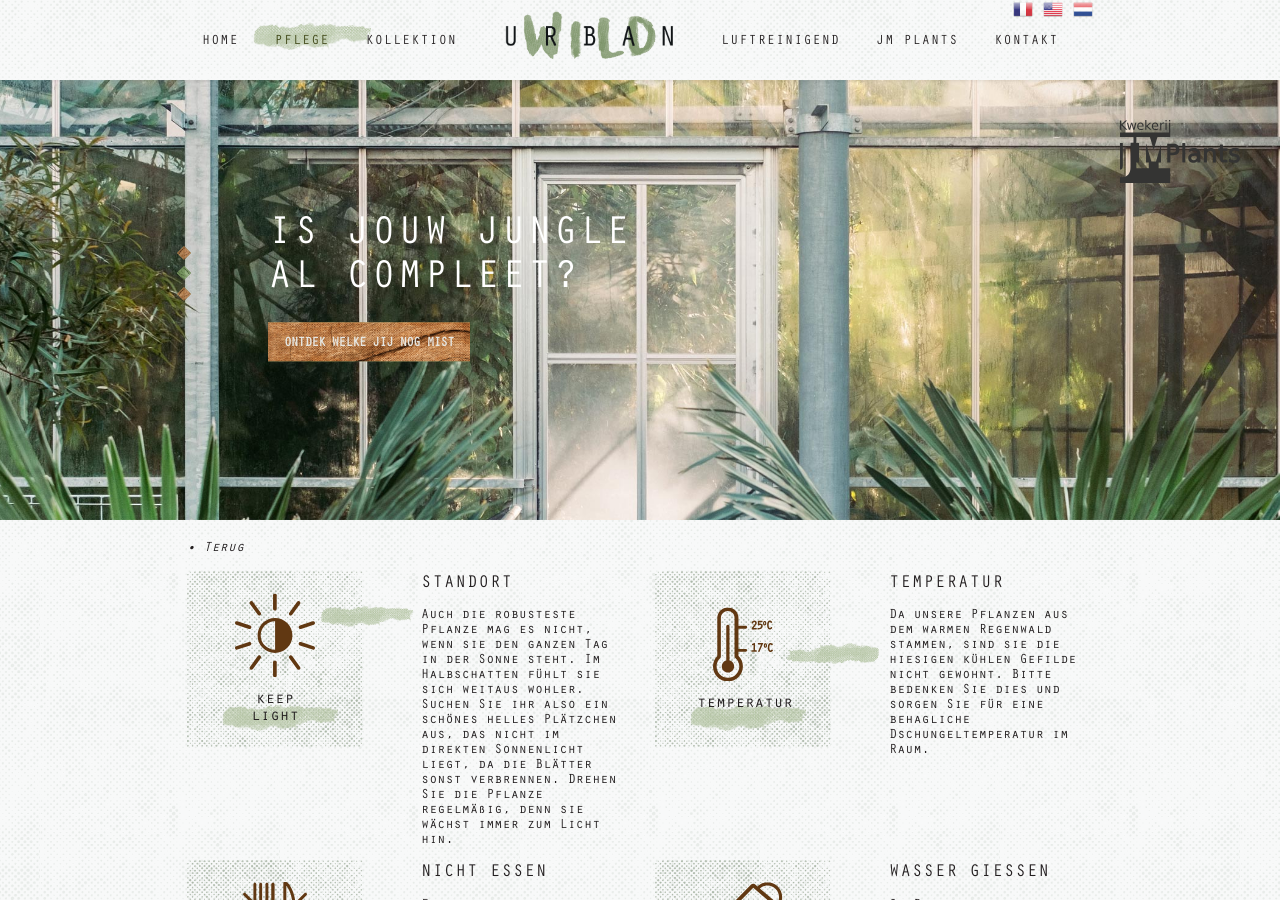
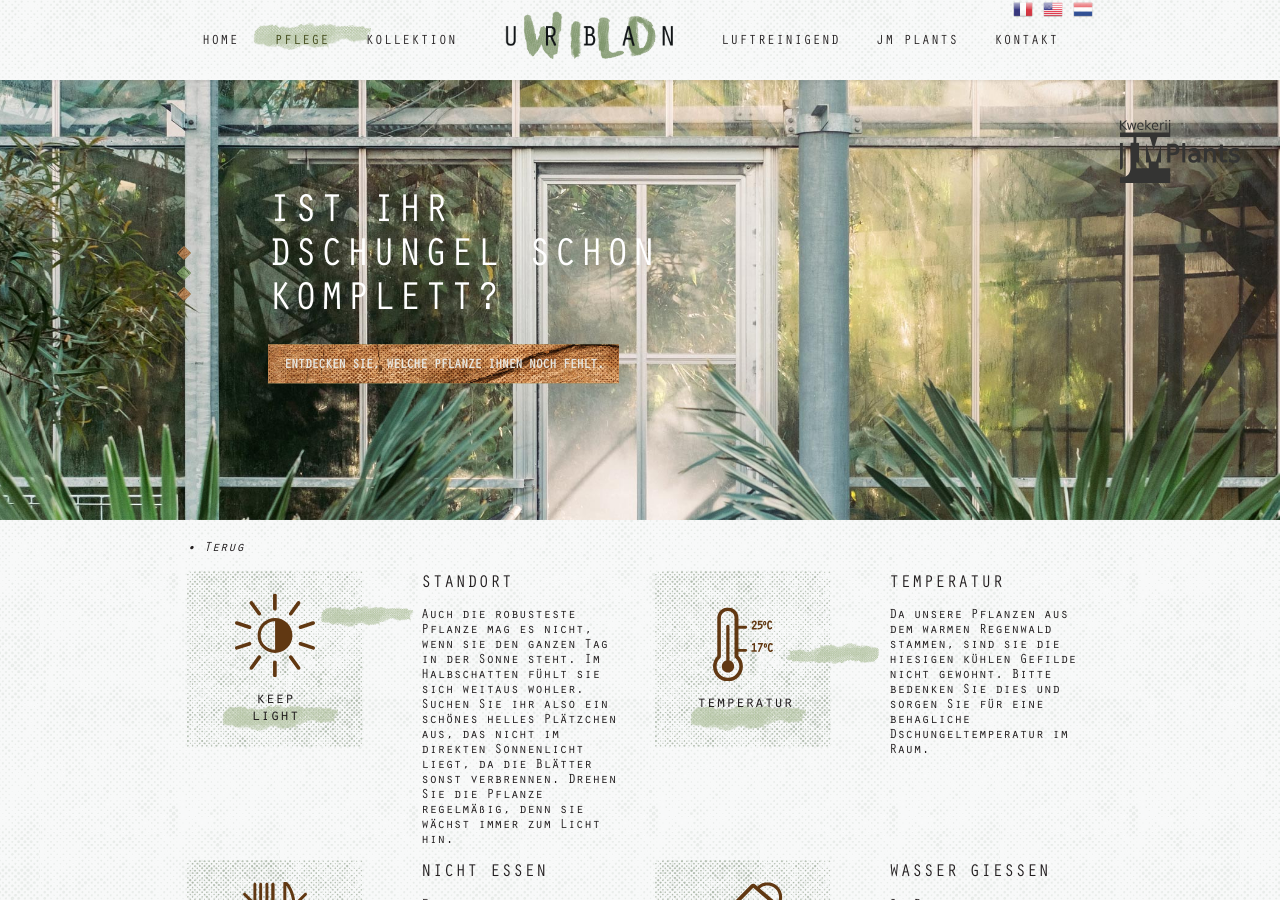
Before and after one commit to jhvanderschee/urbanwild_de, a Jekyll site: the page built from pflege/index.md, in a window 1280 px wide and 900 px high. Built offline with Jekyll 4.4.1, drawn with Linux system fonts in a browser that asks for light colours.

Commit message:
Updated 'pflege/index.md' via CloudCannon

```diff
--- a/pflege/index.md
+++ b/pflege/index.md
@@ -7,10 +7,10 @@ slider:
     text_color: light
     button_text: 'Entdecken Sie, was Pflanzen für Sie tun'
     button_link: '/#Luftreinigend'
-  - title: Is jouw jungle al compleet?
+  - title: Ist Ihr Dschungel schon komplett?
     image: /img/kasslide.jpg
     text_color: light
-    button_text: Ontdek welke jij nog mist
+    button_text: 'Entdecken Sie, welche Pflanze Ihnen noch fehlt.'
     button_link: /kollektion
   - title: Häuser sind ganz wild darauf!
     image: /uploads/slide-Alocasia-Wentii.jpg
```
